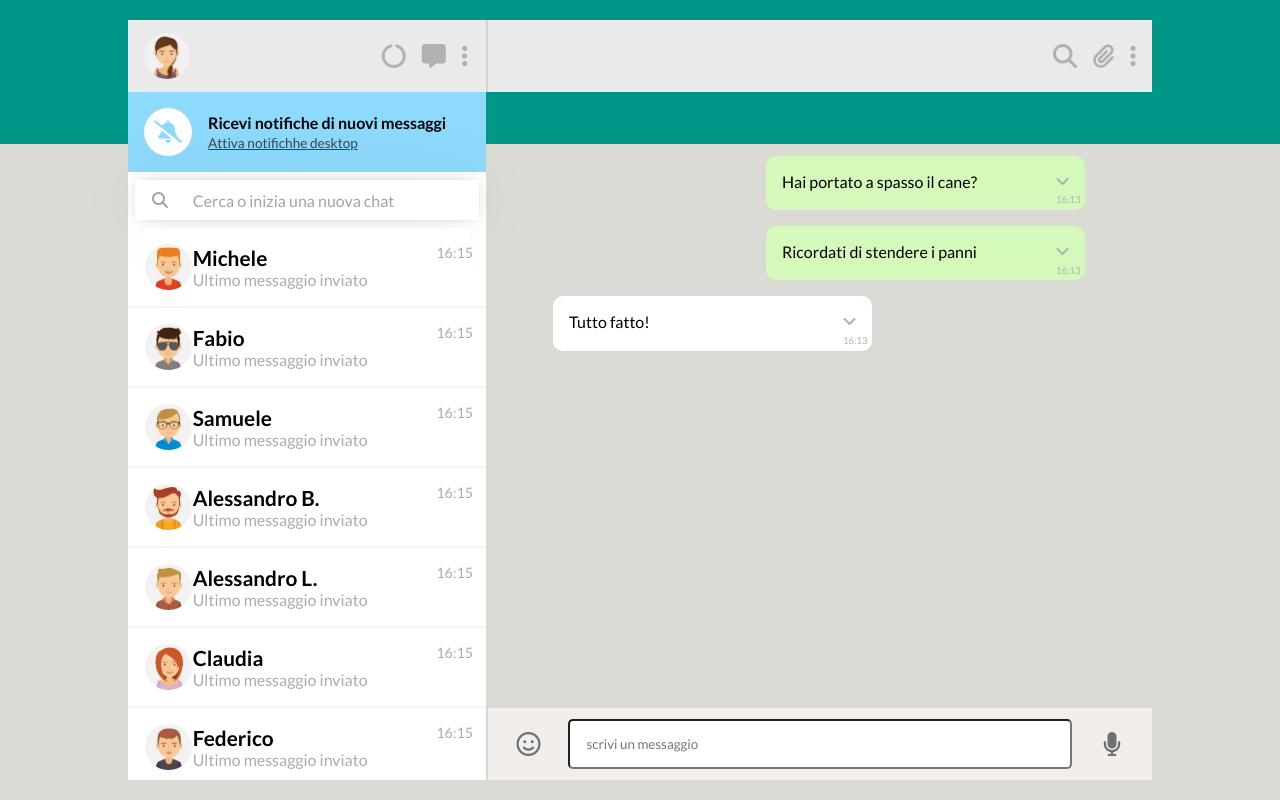
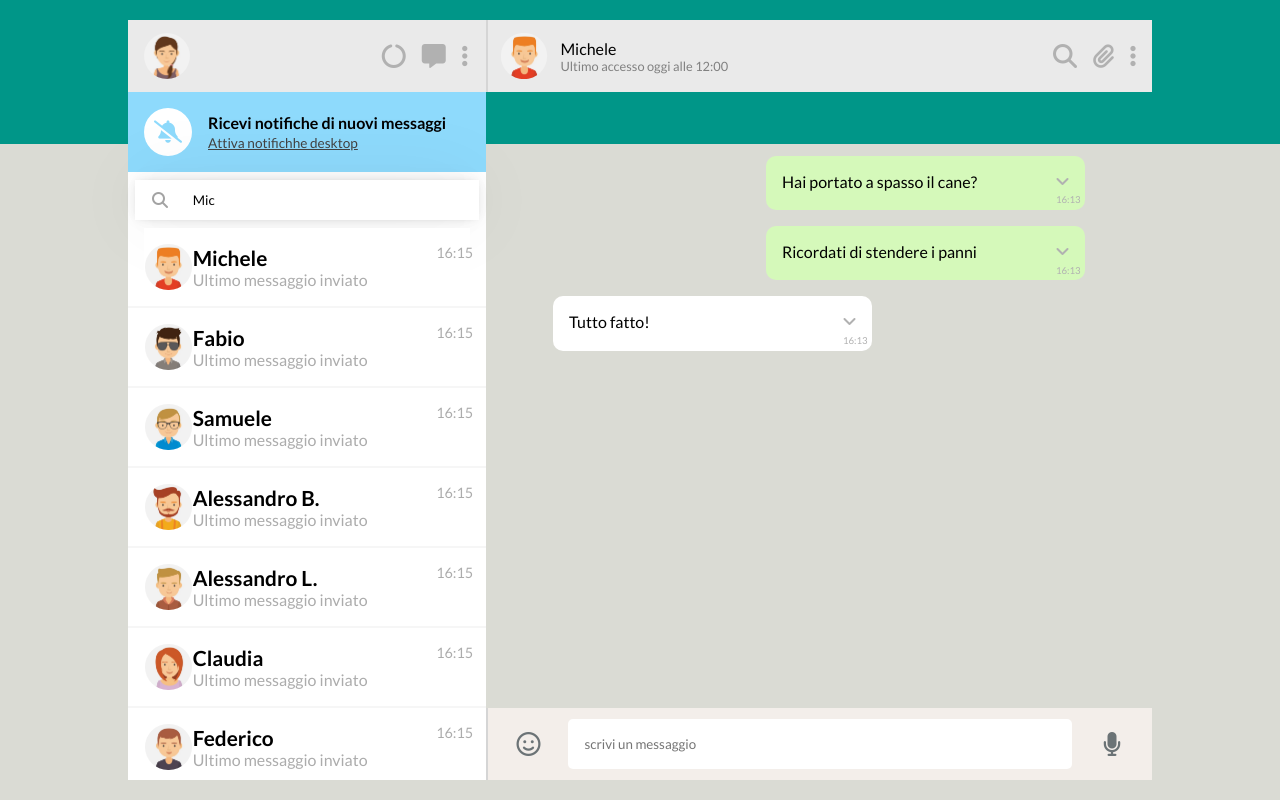
Before and after one commit to simoneevacca/vue-boolzapp, a plain HTML site: page index.html in a window 1280 px wide. Drawn offline with nearby package versions, Linux system fonts and the light colour scheme.

Commit message:
add search contact function

```diff
--- a/assets/css/style.css
+++ b/assets/css/style.css
@@ -124,9 +124,6 @@
     background-color: white;
     height: 3.5rem;
 }
-.search-bar .text {
-    padding-left: 1rem;
-}
 
 .search-bar>div {
     display: flex;
@@ -157,6 +154,11 @@
     width: 90%;
     display: flex;
     align-items: center;
+    padding-left: 1rem;
+    align-self: center;
+    height: 32px;
+    border: none;
+
 }
 
 .contacts-list {    /* contact list */
@@ -353,6 +355,7 @@
     background-color: white;
     display: flex;
     align-items: center;
+    border: none;
     border-radius: 5px;
     padding-left: 1rem;
     color: rgb(163, 163, 163);
--- a/assets/js/main.js
+++ b/assets/js/main.js
@@ -5,10 +5,11 @@ createApp({
     data() {
         return {
             actualContactIndex: 0,
-            actualContactImg: '',
-            actualContactName: '',
-            lastAcces: '',
+            actualContactImg: './assets/img/avatar_1.jpg',
+            actualContactName: 'Michele',
+            lastAcces: 'Ultimo accesso oggi alle 12:00',
             newMessage: '',
+            searcChat: 'Mic',
 
             contacts: [
                 {
@@ -207,7 +208,29 @@ createApp({
                         status: 'received'
                     })
             }, 1000)
+        },
+
+
+        digit(){
+            this.contacts.forEach((element, index) => {
+                if (!element.name.includes(this.searcChat)) {
+                    element.visible = false
+                } else {
+                    element.visible = true
+
+                }
+
+                console.log(element.visible);
+                if (element.visible == false) {
+                    this.contacts.splice(index, 1)
+                }
+
+            });
+
         }
+    },
+
+    mounted() {
 
     }
 }).mount('#app')
--- a/index.html
+++ b/index.html
@@ -49,9 +49,7 @@
                             <div class="icon">
                                 <i class="fa-solid fa-magnifying-glass"></i>
                             </div>
-                            <div class="text">
-                                Cerca o inizia una nuova chat
-                            </div>
+                            <input class="text" type="text" placeholder="cerca o inizia una nuova chat" v-model="searcChat" @keyup="digit">
                         </div>
                     </div>
 
```
